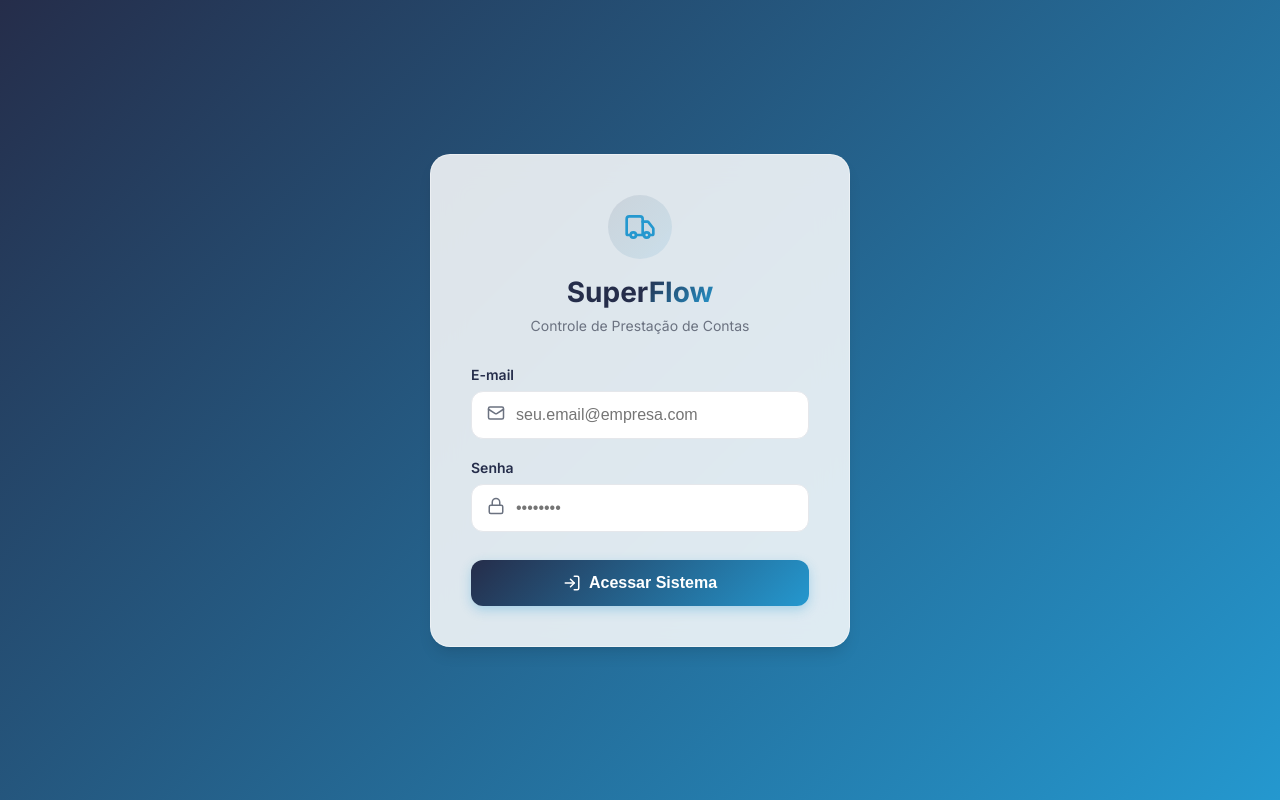
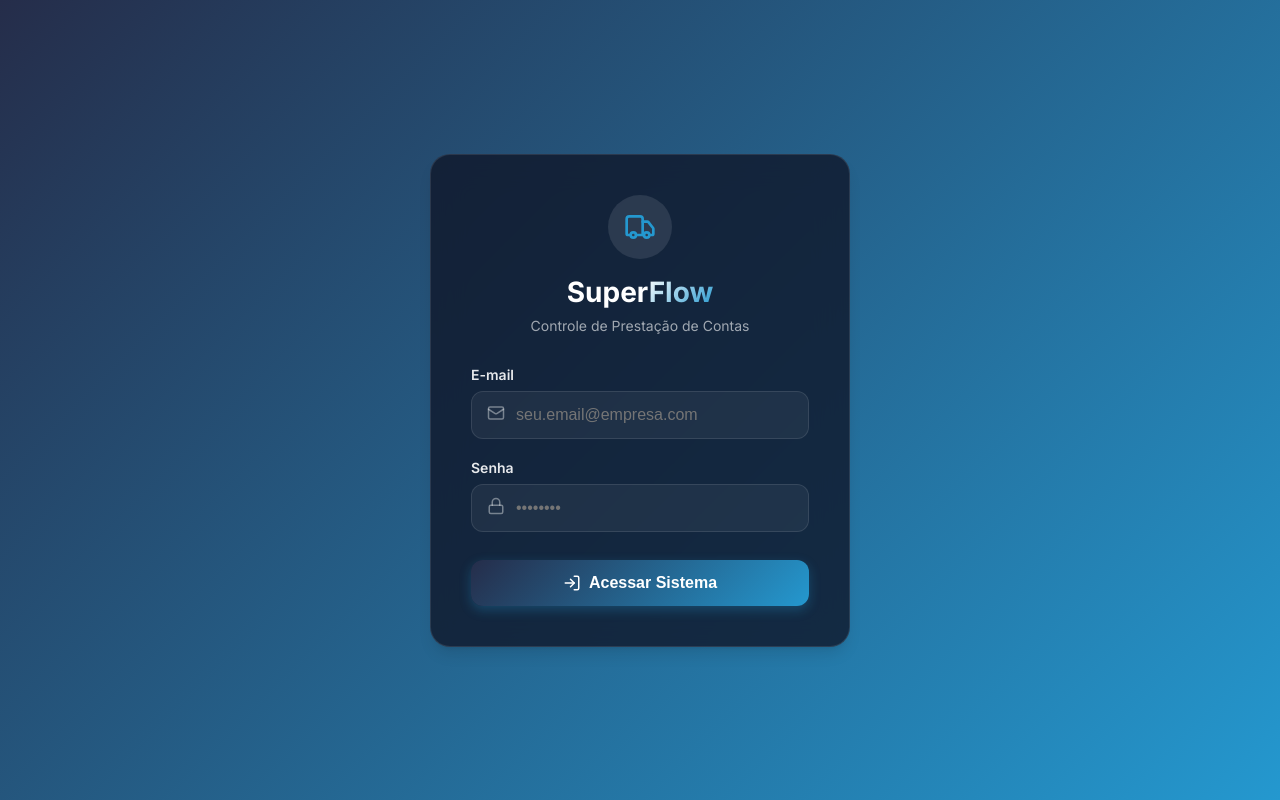
Before and after one commit to cainarocha-logis/SuperFlow, a React (Vite) app: page /login in a window 1280 px wide. Built offline with nearby package versions, Linux system fonts and the light colour scheme; no server answers; the database is empty.

Commit message:
feat: implement login page with authentication flow and global CSS styling

```diff
--- a/src/index.css
+++ b/src/index.css
@@ -59,6 +59,15 @@ body {
   -webkit-backdrop-filter: blur(16px);
   border: 1px solid var(--glass-border);
   box-shadow: var(--shadow-lg);
+}
+
+.glass-panel-dark {
+  background: rgba(15, 23, 42, 0.8);
+  backdrop-filter: blur(16px);
+  -webkit-backdrop-filter: blur(16px);
+  border: 1px solid rgba(255, 255, 255, 0.1);
+  box-shadow: var(--shadow-lg);
+  color: white;
 }
 
 .btn {
--- a/src/pages/Login.tsx
+++ b/src/pages/Login.tsx
@@ -47,20 +47,20 @@ export const Login = () => {
 
   return (
     <div className="bg-gradient-primary" style={{ minHeight: '100vh', display: 'flex', alignItems: 'center', justifyContent: 'center', padding: '1rem' }}>
-      <div className="glass-panel animate-fade-in" style={{ width: '100%', maxWidth: '420px', padding: '2.5rem', borderRadius: 'var(--radius-lg)' }}>
+      <div className="glass-panel-dark animate-fade-in" style={{ width: '100%', maxWidth: '420px', padding: '2.5rem', borderRadius: 'var(--radius-lg)' }}>
 
         <div style={{ textAlign: 'center', marginBottom: '2rem' }}>
           {logoUrl ? (
             <img src={logoUrl} alt="Logo" style={{ height: '64px', maxWidth: '180px', objectFit: 'contain', marginBottom: '1.5rem', marginInline: 'auto' }} />
           ) : (
-            <div style={{ display: 'inline-flex', alignItems: 'center', justifyContent: 'center', width: '64px', height: '64px', borderRadius: '50%', background: 'linear-gradient(135deg, rgba(37, 45, 74, 0.1) 0%, rgba(36, 152, 207, 0.1) 100%)', marginBottom: '1rem' }}>
+            <div style={{ display: 'inline-flex', alignItems: 'center', justifyContent: 'center', width: '64px', height: '64px', borderRadius: '50%', background: 'rgba(255, 255, 255, 0.1)', marginBottom: '1rem' }}>
               <Truck size={32} color="var(--primary-light)" />
             </div>
           )}
-          <h1 style={{ fontSize: '1.75rem', fontWeight: '700', color: 'var(--primary-dark)', marginBottom: '0.5rem' }}>
-            Super<span className="text-gradient">Flow</span>
+          <h1 style={{ fontSize: '1.75rem', fontWeight: '700', color: 'white', marginBottom: '0.5rem' }}>
+            Super<span className="text-gradient" style={{ background: 'linear-gradient(135deg, #fff 0%, var(--primary-light) 100%)', WebkitBackgroundClip: 'text', WebkitTextFillColor: 'transparent' }}>Flow</span>
           </h1>
-          <p style={{ color: 'var(--text-muted)', fontSize: '0.875rem' }}>Controle de Prestação de Contas</p>
+          <p style={{ color: 'rgba(255, 255, 255, 0.6)', fontSize: '0.875rem' }}>Controle de Prestação de Contas</p>
         </div>
 
         {error && (
@@ -71,16 +71,16 @@ export const Login = () => {
 
         <form onSubmit={handleLogin} style={{ display: 'flex', flexDirection: 'column', gap: '1.25rem' }}>
           <div>
-            <label className="input-label" htmlFor="email">E-mail</label>
+            <label className="input-label" htmlFor="email" style={{ color: 'rgba(255, 255, 255, 0.9)' }}>E-mail</label>
             <div style={{ position: 'relative' }}>
-              <div style={{ position: 'absolute', left: '1rem', top: '50%', transform: 'translateY(-50%)', color: 'var(--text-muted)' }}>
+              <div style={{ position: 'absolute', left: '1rem', top: '50%', transform: 'translateY(-50%)', color: 'rgba(255, 255, 255, 0.4)' }}>
                 <Mail size={18} />
               </div>
               <input
                 id="email"
                 type="email"
                 className="input-field"
-                style={{ paddingLeft: '2.75rem' }}
+                style={{ paddingLeft: '2.75rem', background: 'rgba(255, 255, 255, 0.05)', border: '1px solid rgba(255, 255, 255, 0.1)', color: 'white' }}
                 placeholder="seu.email@empresa.com"
                 value={email}
                 onChange={(e) => setEmail(e.target.value)}
@@ -90,16 +90,16 @@ export const Login = () => {
           </div>
 
           <div>
-            <label className="input-label" htmlFor="password">Senha</label>
+            <label className="input-label" htmlFor="password" style={{ color: 'rgba(255, 255, 255, 0.9)' }}>Senha</label>
             <div style={{ position: 'relative' }}>
-              <div style={{ position: 'absolute', left: '1rem', top: '50%', transform: 'translateY(-50%)', color: 'var(--text-muted)' }}>
+              <div style={{ position: 'absolute', left: '1rem', top: '50%', transform: 'translateY(-50%)', color: 'rgba(255, 255, 255, 0.4)' }}>
                 <Lock size={18} />
               </div>
               <input
                 id="password"
                 type="password"
                 className="input-field"
-                style={{ paddingLeft: '2.75rem' }}
+                style={{ paddingLeft: '2.75rem', background: 'rgba(255, 255, 255, 0.05)', border: '1px solid rgba(255, 255, 255, 0.1)', color: 'white' }}
                 placeholder="••••••••"
                 value={password}
                 onChange={(e) => setPassword(e.target.value)}
```
